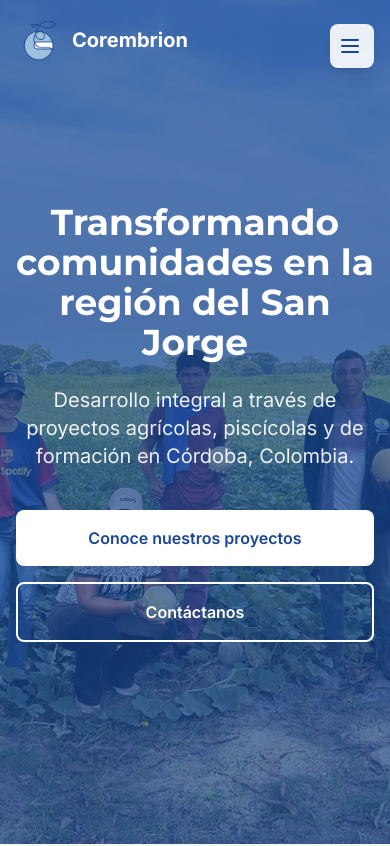
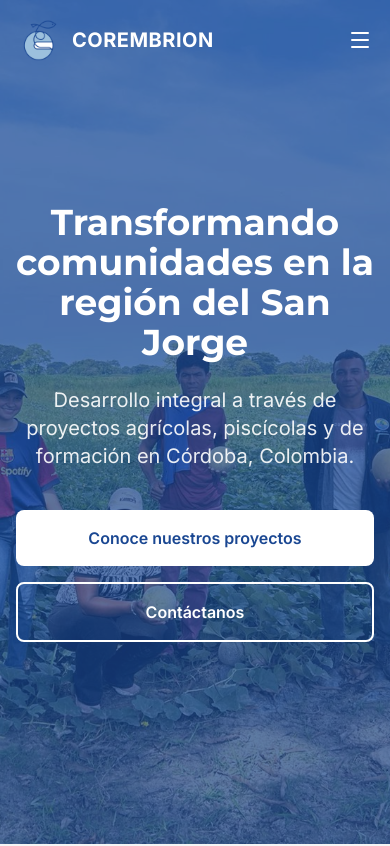
Before and after one commit to zinergiamarketing/web-corembrion, a Next.js app: page / in a window 390 px wide. Shown: the top 846 px of the page. Built offline with nearby package versions, Linux system fonts and the light colour scheme.

Commit message:
actualizacion-2

```diff
--- a/components/layout/Footer.tsx
+++ b/components/layout/Footer.tsx
@@ -29,7 +29,7 @@ export function Footer() {
                 height={40}
                 className="object-contain"
               />
-              <span className="font-bold text-xl">Corembrion</span>
+              <span className="font-bold text-xl uppercase tracking-wide">COREMBRION</span>
             </Link>
             <p className="text-gray-300 text-sm">
               Corporación para el Desarrollo Integral. Transformando comunidades en la región del San Jorge.
@@ -88,7 +88,7 @@ export function Footer() {
         </div>
 
         <div className="mt-12 pt-8 border-t border-gray-700 text-center text-gray-400 text-sm">
-          <p>© 2026 Corembrion - Corporación para el Desarrollo Integral. NIT: 830504939-5</p>
+          <p>© 2026 COREMBRION - Corporación para el Desarrollo Integral. NIT: 830504939-5</p>
         </div>
       </div>
     </footer>
--- a/components/layout/Header.tsx
+++ b/components/layout/Header.tsx
@@ -38,8 +38,8 @@ export function Header() {
               height={48}
               className="object-contain"
             />
-            <span className={`font-bold text-xl ${useLightNav ? "text-white" : "text-[#1a1a1a]"}`}>
-              Corembrion
+            <span className={`font-bold text-xl uppercase tracking-wide ${useLightNav ? "text-white" : "text-[#1a1a1a]"}`}>
+              COREMBRION
             </span>
           </Link>
           <Navigation variant={useLightNav ? "light" : "dark"} />
--- a/components/layout/Navigation.tsx
+++ b/components/layout/Navigation.tsx
@@ -1,9 +1,10 @@
 "use client";
 
 import Link from "next/link";
-import { useState } from "react";
+import { useState, useEffect } from "react";
 import { motion, AnimatePresence } from "framer-motion";
 import { cn } from "@/lib/utils";
+import { Menu, X } from "lucide-react";
 
 const navLinks = [
   { href: "/", label: "Inicio" },
@@ -21,44 +22,64 @@ export function Navigation({ variant = "dark" }: NavigationProps) {
   const [isOpen, setIsOpen] = useState(false);
   const isLight = variant === "light";
 
+  useEffect(() => {
+    if (isOpen) {
+      document.body.style.overflow = "hidden";
+    } else {
+      document.body.style.overflow = "";
+    }
+    return () => {
+      document.body.style.overflow = "";
+    };
+  }, [isOpen]);
+
   return (
     <>
       <button
         onClick={() => setIsOpen(!isOpen)}
-        className="lg:hidden fixed top-6 right-4 z-50 p-2 rounded-lg bg-white/90 shadow-lg focus:outline-none focus:ring-2 focus:ring-[#1a4792] min-h-[44px] min-w-[44px]"
+        className="lg:hidden flex items-center justify-center p-2 rounded-lg focus:outline-none focus:ring-2 focus:ring-[#1a4792] focus:ring-offset-2 min-h-[44px] min-w-[44px] -mr-2"
         aria-label={isOpen ? "Cerrar menú" : "Abrir menú"}
         aria-expanded={isOpen}
       >
-        <svg
-          className="w-6 h-6 text-[#1a4792]"
-          fill="none"
-          stroke="currentColor"
-          viewBox="0 0 24 24"
-        >
         {isOpen ? (
-            <path strokeLinecap="round" strokeLinejoin="round" strokeWidth={2} d="M6 18L18 6M6 6l12 12" />
+          <X className={cn("w-6 h-6", isLight ? "text-white" : "text-[#1a4792]")} strokeWidth={2} />
         ) : (
-            <path strokeLinecap="round" strokeLinejoin="round" strokeWidth={2} d="M4 6h16M4 12h16M4 18h16" />
+          <Menu className={cn("w-6 h-6", isLight ? "text-white" : "text-[#1a4792]")} strokeWidth={2} />
         )}
-        </svg>
       </button>
 
       <AnimatePresence>
         {isOpen && (
+          <>
             <motion.div
-            initial={{ opacity: 0, x: "100%" }}
-            animate={{ opacity: 1, x: 0 }}
-            exit={{ opacity: 0, x: "100%" }}
-            transition={{ duration: 0.3 }}
-            className="lg:hidden fixed inset-0 z-40 bg-[#1a4792] pt-24 pb-8 px-6"
+              initial={{ opacity: 0 }}
+              animate={{ opacity: 1 }}
+              exit={{ opacity: 0 }}
+              className="lg:hidden fixed inset-0 z-[100] bg-black/50"
+              onClick={() => setIsOpen(false)}
+              aria-hidden="true"
+            />
+            <motion.div
+              initial={{ x: "100%" }}
+              animate={{ x: 0 }}
+              exit={{ x: "100%" }}
+              transition={{ type: "tween", duration: 0.3 }}
+              className="lg:hidden fixed top-0 right-0 bottom-0 w-full max-w-sm z-[101] bg-[#1a4792] shadow-2xl flex flex-col pt-20 pb-8 px-6 overflow-y-auto relative"
             >
-            <nav className="flex flex-col gap-6" aria-label="Navegación principal">
+              <button
+                onClick={() => setIsOpen(false)}
+                className="absolute top-4 right-4 p-2 rounded-lg text-white hover:bg-white/20 transition-colors min-h-[44px] min-w-[44px] flex items-center justify-center"
+                aria-label="Cerrar menú"
+              >
+                <X className="w-6 h-6" strokeWidth={2} />
+              </button>
+              <nav className="flex flex-col gap-2" aria-label="Navegación principal">
                 {navLinks.map((link) => (
                   <Link
                     key={link.href}
                     href={link.href}
                     onClick={() => setIsOpen(false)}
-                  className="text-white text-xl font-medium hover:text-[#9cc0dd] transition-colors py-2"
+                    className="text-white text-lg font-medium hover:text-[#9cc0dd] transition-colors py-3 px-4 rounded-lg hover:bg-white/10"
                   >
                     {link.label}
                   </Link>
@@ -66,12 +87,13 @@ export function Navigation({ variant = "dark" }: NavigationProps) {
                 <Link
                   href="/contacto"
                   onClick={() => setIsOpen(false)}
-                className="mt-4 inline-flex justify-center bg-white text-[#1a4792] px-6 py-3 rounded-lg font-semibold hover:bg-[#9cc0dd] transition-colors"
+                  className="mt-6 inline-flex justify-center bg-white text-[#1a4792] px-6 py-3 rounded-lg font-semibold hover:bg-[#9cc0dd] transition-colors"
                 >
                   Contáctanos
                 </Link>
               </nav>
             </motion.div>
+          </>
         )}
       </AnimatePresence>
 
--- a/components/sections/AboutUs.tsx
+++ b/components/sections/AboutUs.tsx
@@ -3,21 +3,22 @@
 import { motion } from "framer-motion";
 import { Container } from "@/components/ui/Container";
 import Image from "next/image";
+import { Target, Eye, Handshake } from "lucide-react";
 
 const items = [
   {
     title: "Misión",
-    icon: "🎯",
+    Icon: Target,
     content: "Integrar las diferentes fuerzas productivas de la región del San Jorge con todas las fuerzas vivas del país, en búsqueda de una transformación, reconstrucción y transformación del tejido social, con una sana convivencia racional y pacífica del hombre con el medio ambiente.",
   },
   {
     title: "Visión",
-    icon: "👁️",
+    Icon: Eye,
     content: "Ser la organización comunitaria más importante en la región en el año 2025, como eslabón en la cadena productiva y de servicios entre el sector primario y el consumidor final.",
   },
   {
     title: "Objeto Social",
-    icon: "🤝",
+    Icon: Handshake,
     content: "Integrar a los productores, empresarios comercializadores y la sociedad civil, en torno al mejoramiento de la calidad de vida de las comunidades de la región del San Jorge, departamento de Córdoba y del país en general.",
   },
 ];
@@ -50,7 +51,9 @@ export function AboutUs() {
               transition={{ delay: index * 0.1 }}
               className="bg-white rounded-xl p-8 shadow-lg hover:shadow-xl transition-shadow"
             >
-              <div className="text-4xl mb-4">{item.icon}</div>
+              <div className="mb-4">
+                <item.Icon className="w-12 h-12 text-[#1a4792]" strokeWidth={1.5} />
+              </div>
               <h3 className="text-xl font-bold text-[#1a4792] mb-4 font-heading">
                 {item.title}
               </h3>
--- a/components/sections/WorkAreas.tsx
+++ b/components/sections/WorkAreas.tsx
@@ -2,11 +2,12 @@
 
 import { motion } from "framer-motion";
 import { Container } from "@/components/ui/Container";
+import { BookOpen, Sprout, Trees, ClipboardList } from "lucide-react";
 
 const areas = [
   {
     title: "Formación y Capacitación",
-    icon: "📚",
+    Icon: BookOpen,
     items: [
       "Organizaciones comunitarias",
       "Agremiaciones",
@@ -17,7 +18,7 @@ const areas = [
   },
   {
     title: "Desarrollo Productivo",
-    icon: "🌾",
+    Icon: Sprout,
     items: [
       "Acuicultura y piscicultura",
       "Agricultura (plátano hartón, hortofrutícolas)",
@@ -28,7 +29,7 @@ const areas = [
   },
   {
     title: "Turismo Sostenible",
-    icon: "🏞️",
+    Icon: Trees,
     items: [
       "Turismo deportivo y recreativo",
       "Ecoturismo",
@@ -39,7 +40,7 @@ const areas = [
   },
   {
     title: "Gestión de Proyectos",
-    icon: "📋",
+    Icon: ClipboardList,
     items: [
       "Planificación estratégica",
       "Investigación y desarrollo",
@@ -77,7 +78,9 @@ export function WorkAreas() {
               transition={{ delay: index * 0.1 }}
               className="bg-[#f5f5f5] rounded-xl p-6 hover:bg-[#9cc0dd]/20 transition-colors border border-transparent hover:border-[#1a4792]/20"
             >
-              <div className="text-3xl mb-4">{area.icon}</div>
+              <div className="mb-4">
+                <area.Icon className="w-10 h-10 text-[#1a4792]" strokeWidth={1.5} />
+              </div>
               <h3 className="text-lg font-bold text-[#1a4792] mb-4 font-heading">
                 {area.title}
               </h3>
--- a/package.json
+++ b/package.json
@@ -12,6 +12,7 @@
     "@hookform/resolvers": "^5.2.2",
     "clsx": "^2.1.1",
     "framer-motion": "^12.34.0",
+    "lucide-react": "^0.564.0",
     "next": "16.1.6",
     "react": "19.2.3",
     "react-dom": "19.2.3",
```
Also changed, not shown: 1 other file (tests, documents, lock files or other folders). Lines whose indentation alone changed are shown as unchanged.
